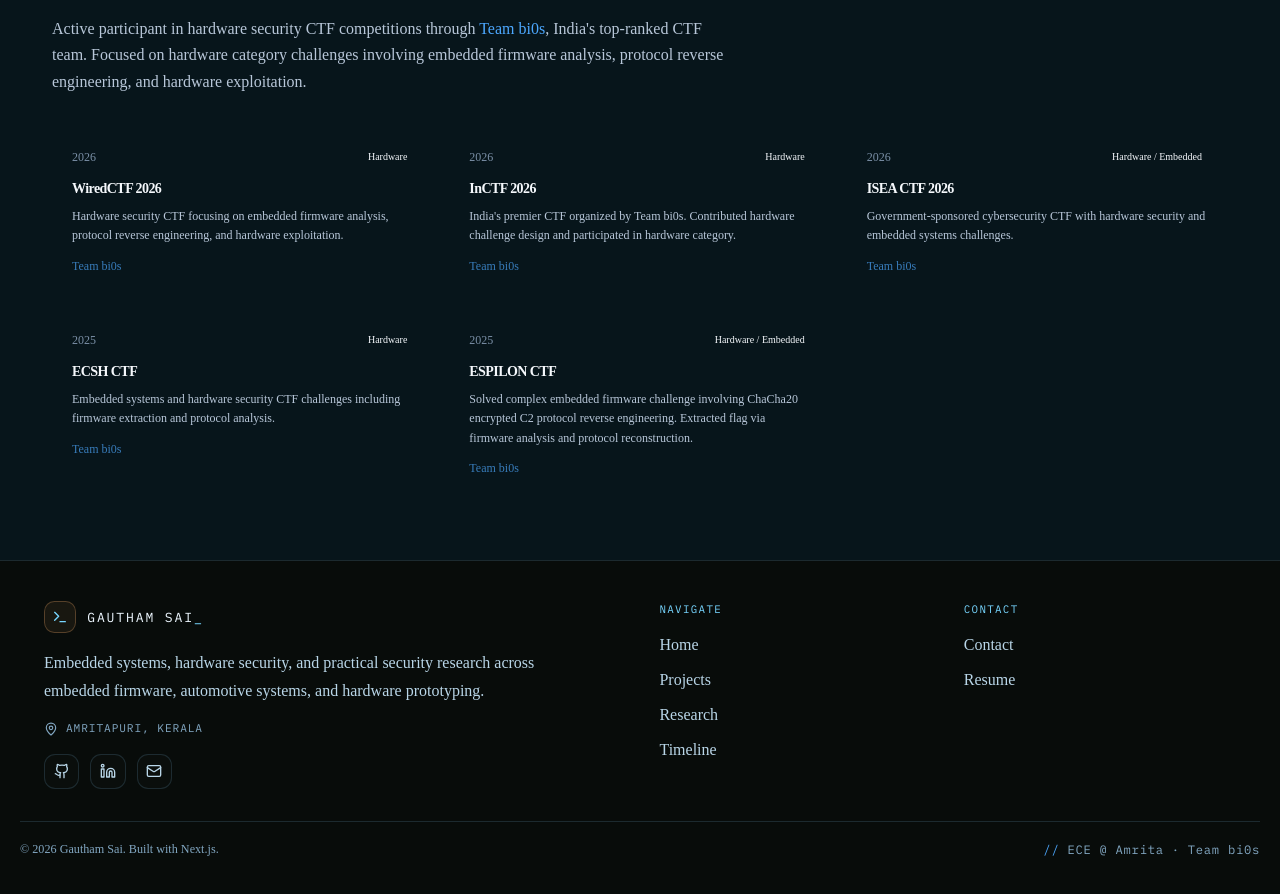
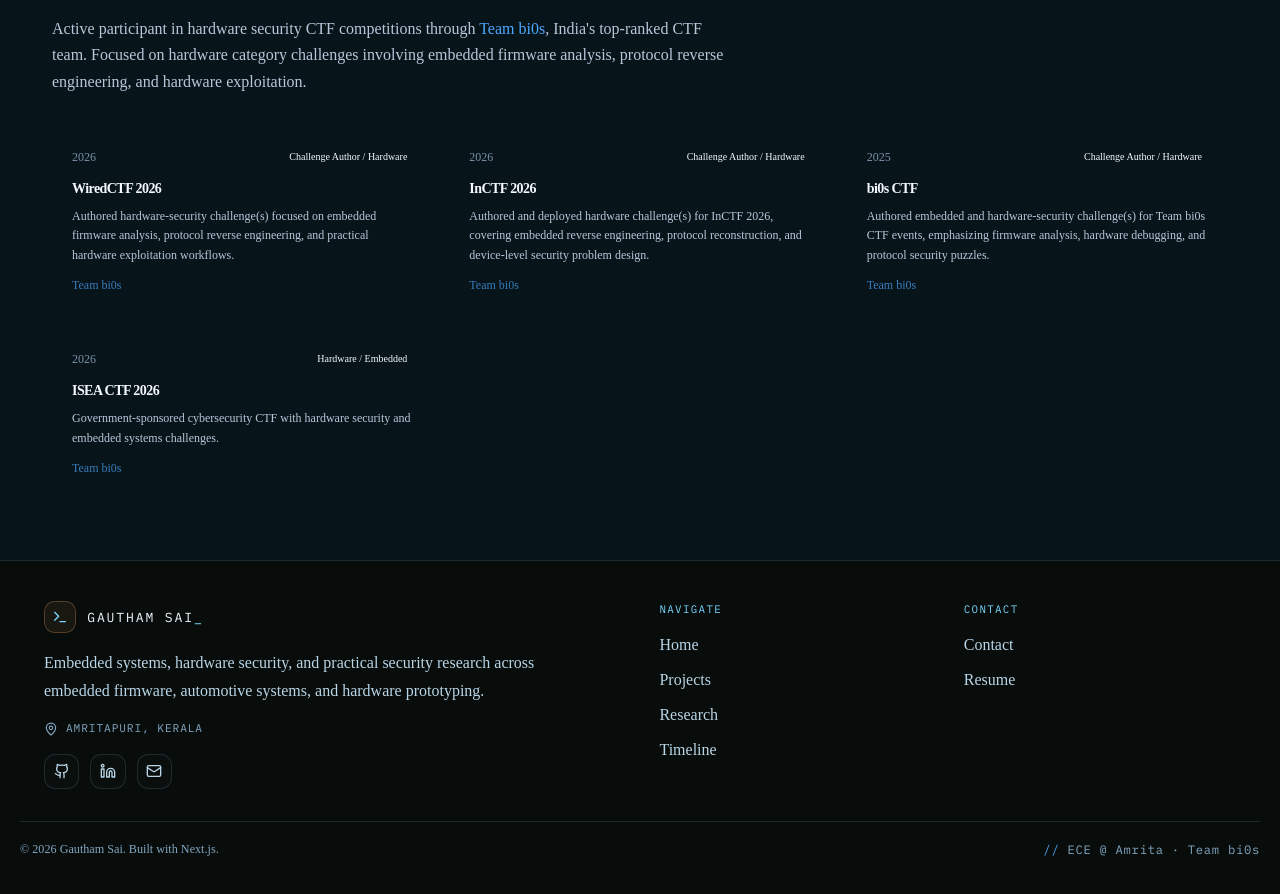
Before and after one commit to gautham-sai05/gautham-sai05.github.io, a Next.js app: page /research in a window 1280 px wide. Shown: the part 1525-2419 px from the top of the page. Built offline with nearby package versions, Linux system fonts and the light colour scheme.

Commit message:
Correct CTF authorship wording

```diff
--- a/content/data/research.ts
+++ b/content/data/research.ts
@@ -91,16 +91,24 @@ export const ctfParticipations: CTFParticipation[] = [
     name: 'WiredCTF 2026',
     year: 2026,
     team: 'Team bi0s',
-    category: 'Hardware',
-    description: 'Hardware security CTF focusing on embedded firmware analysis, protocol reverse engineering, and hardware exploitation.',
+    category: 'Challenge Author / Hardware',
+    description: 'Authored hardware-security challenge(s) focused on embedded firmware analysis, protocol reverse engineering, and practical hardware exploitation workflows.',
   },
   {
     id: 'inctf-2026',
     name: 'InCTF 2026',
     year: 2026,
     team: 'Team bi0s',
-    category: 'Hardware',
-    description: 'India\'s premier CTF organized by Team bi0s. Contributed hardware challenge design and participated in hardware category.',
+    category: 'Challenge Author / Hardware',
+    description: 'Authored and deployed hardware challenge(s) for InCTF 2026, covering embedded reverse engineering, protocol reconstruction, and device-level security problem design.',
+  },
+  {
+    id: 'bi0s-ctf',
+    name: 'bi0s CTF',
+    year: 2025,
+    team: 'Team bi0s',
+    category: 'Challenge Author / Hardware',
+    description: 'Authored embedded and hardware-security challenge(s) for Team bi0s CTF events, emphasizing firmware analysis, hardware debugging, and protocol security puzzles.',
   },
   {
     id: 'isea-ctf-2026',
@@ -110,20 +118,4 @@ export const ctfParticipations: CTFParticipation[] = [
     category: 'Hardware / Embedded',
     description: 'Government-sponsored cybersecurity CTF with hardware security and embedded systems challenges.',
   },
-  {
-    id: 'ecsh-ctf',
-    name: 'ECSH CTF',
-    year: 2025,
-    team: 'Team bi0s',
-    category: 'Hardware',
-    description: 'Embedded systems and hardware security CTF challenges including firmware extraction and protocol analysis.',
-  },
-  {
-    id: 'eplison-ctf',
-    name: 'ESPILON CTF',
-    year: 2025,
-    team: 'Team bi0s',
-    category: 'Hardware / Embedded',
-    description: 'Solved complex embedded firmware challenge involving ChaCha20 encrypted C2 protocol reverse engineering. Extracted flag via firmware analysis and protocol reconstruction.',
-  },
 ];
```
